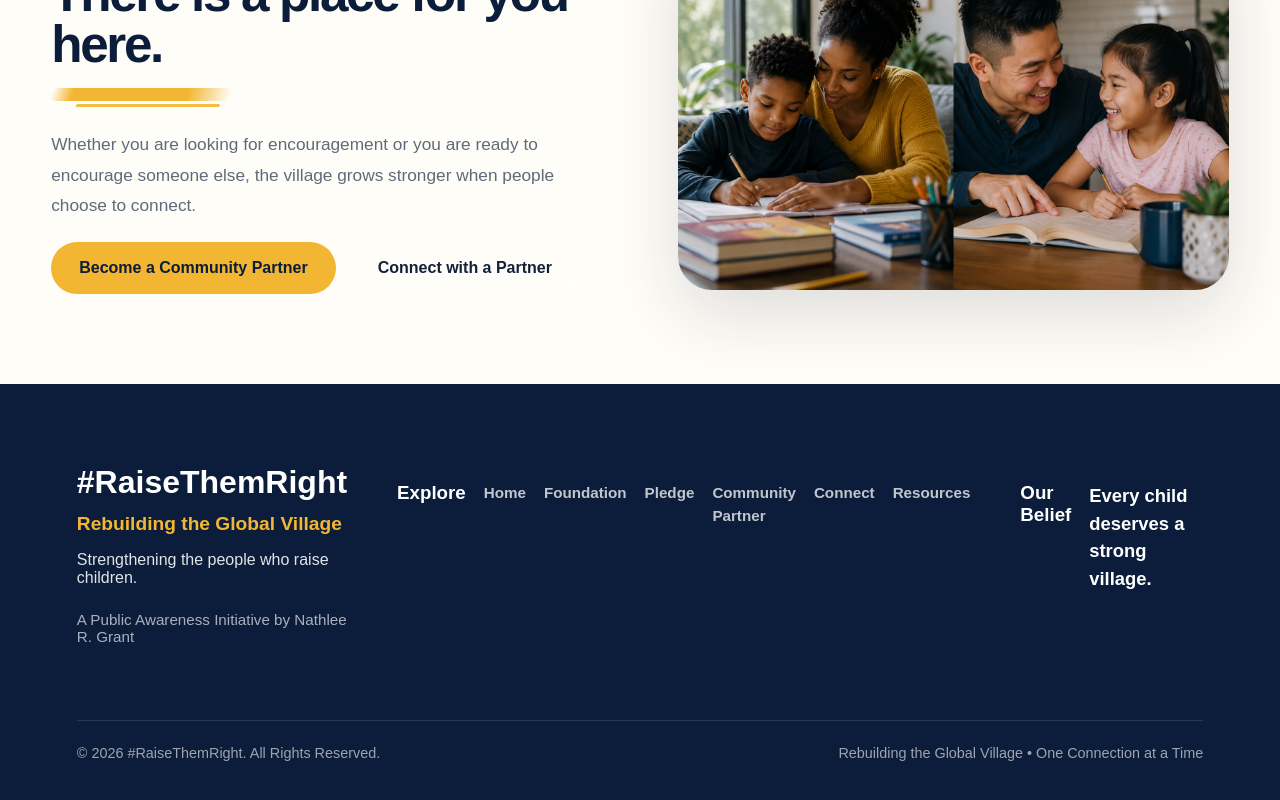
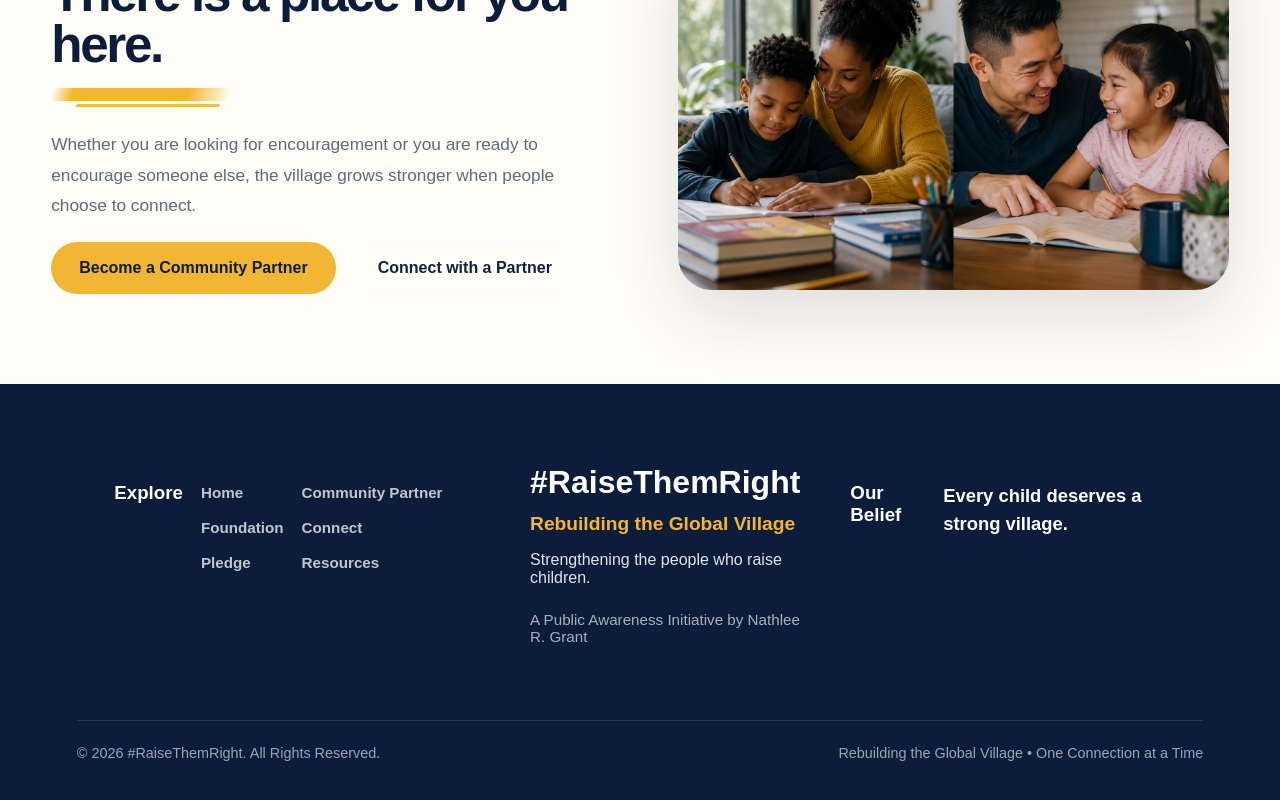
Before and after one commit to nathleegrant-lang/raise-them-right, a Next.js app: page / in a window 1280 px wide. Shown: the part 2799-3599 px from the top of the page. Built offline with nearby package versions, Linux system fonts and the light colour scheme.

Commit message:
Update Footer.tsx

```diff
--- a/src/components/Footer.tsx
+++ b/src/components/Footer.tsx
@@ -4,7 +4,20 @@ export default function Footer() {
   return (
     <footer className="site-footer">
       <div className="footer-container">
-        <div className="footer-brand">
+
+
+        <div className="footer-links">
+          <h3>Explore</h3>
+          <p>
+          <a href="/">Home</a>
+          <a href="/about">Foundation</a>
+          <a href="/pledge">Pledge</a></p>
+          <p>
+          <a href="/join">Community Partner</a>
+          <a href="/support">Connect</a>
+          <a href="/resources">Resources</a></p>
+        </div>
+<div className="footer-brand">
           <h2>#RaiseThemRight</h2>
 
           <p className="footer-tagline">Rebuilding the Global Village</p>
@@ -16,16 +29,6 @@ export default function Footer() {
           </p>
         </div>
 
-        <div className="footer-links">
-          <h3>Explore</h3>
-
-          <a href="/">Home</a>
-          <a href="/about">Foundation</a>
-          <a href="/pledge">Pledge</a>
-          <a href="/join">Community Partner</a>
-          <a href="/support">Connect</a>
-          <a href="/resources">Resources</a>
-        </div>
 
         <div className="footer-links">
           <h3>Our Belief</h3>
```
